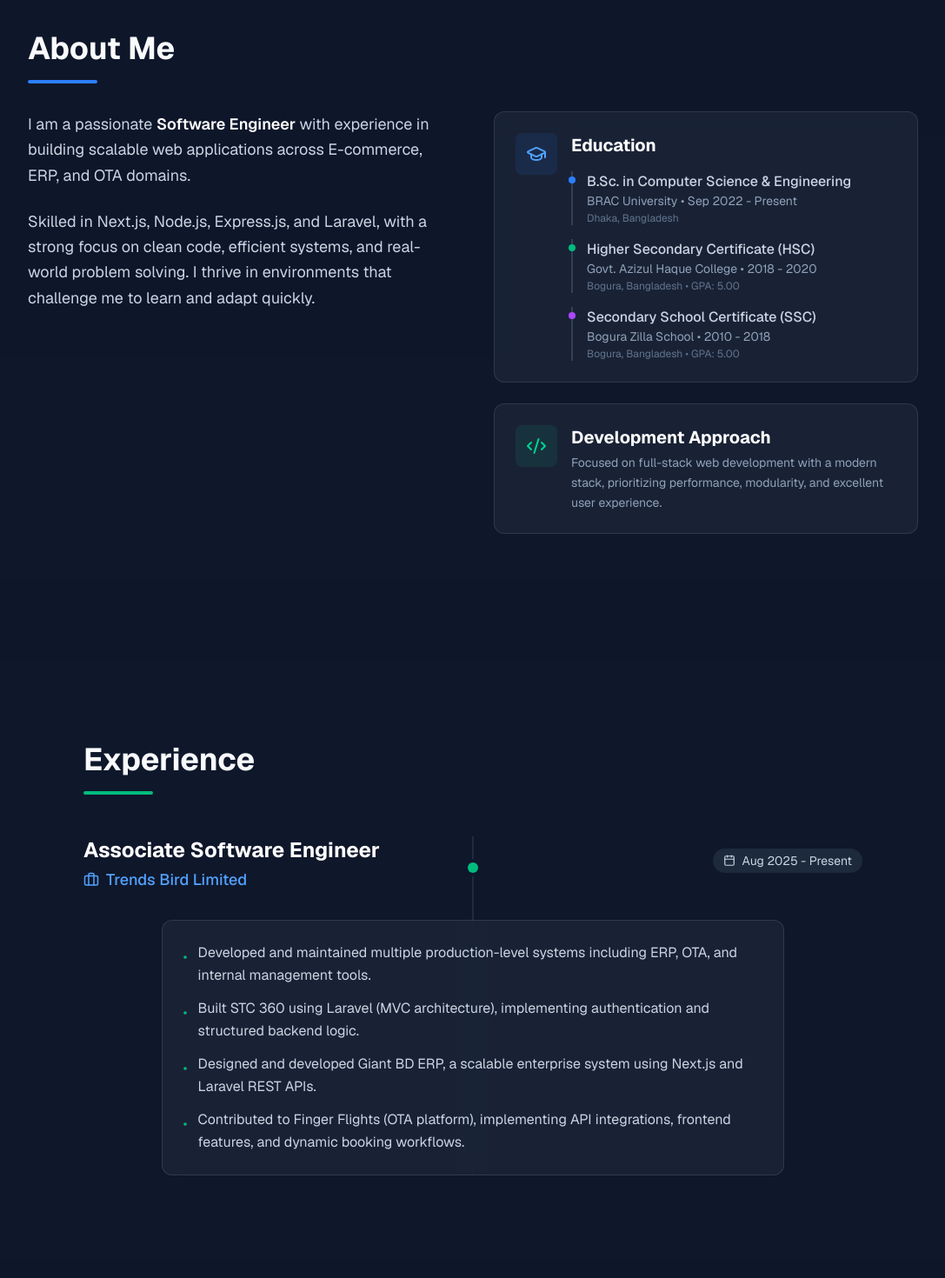
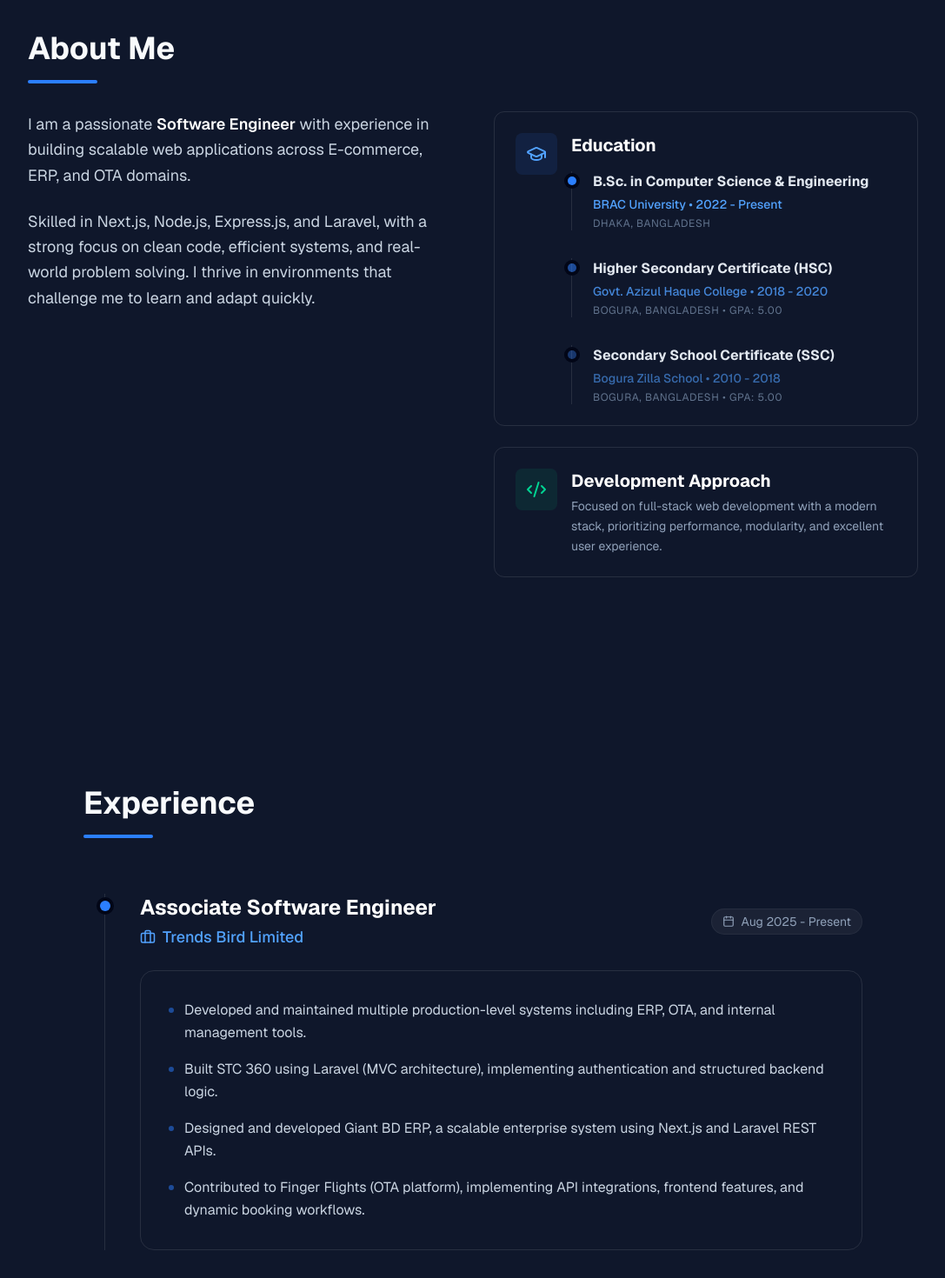
Before and after one commit to ridwanul-basit/My-Portfolio, a Next.js app: page / in a window 1280 px wide. Shown: the part 860-2330 px from the top of the page at 87% size, without its empty margins (96-1183 px from the left). Built offline with nearby package versions, Linux system fonts and the light colour scheme.

Commit message:
add(layout)

```diff
--- a/src/app/globals.css
+++ b/src/app/globals.css
@@ -7,17 +7,8 @@
 
 @layer base {
   :root {
-    --background: #0f172a; /* Slate 900 */
-    --foreground: #f8fafc; /* Slate 50 */
-
-    --primary: #3b82f6; /* Blue 500 */
-    --primary-foreground: #ffffff;
-
-    --card: #1e293b; /* Slate 800 */
-    --card-foreground: #f8fafc;
-
-    --border: #334155; /* Slate 700 */
-    --ring: #3b82f6;
+    --background: #020617;
+    --foreground: #f8fafc;
   }
 
   html {
@@ -30,6 +21,29 @@
     font-family: var(--font-sans), Arial, Helvetica, sans-serif;
     -webkit-font-smoothing: antialiased;
     -moz-osx-font-smoothing: grayscale;
+    min-height: 100vh;
+    position: relative;
+    /* Original Midnight Indigo: Dot Grid */
+    background-image: radial-gradient(rgba(255, 255, 255, 0.05) 1px, transparent 1px);
+    background-size: 32px 32px;
+  }
+
+  /* Smooth scrollbar */
+  ::-webkit-scrollbar {
+    width: 10px;
+  }
+
+  ::-webkit-scrollbar-track {
+    background: #020617;
+  }
+
+  ::-webkit-scrollbar-thumb {
+    background: #1e293b;
+    border-radius: 5px;
+  }
+
+  ::-webkit-scrollbar-thumb:hover {
+    background: #334155;
   }
 }
 
@@ -37,9 +51,45 @@
   .text-balance {
     text-wrap: balance;
   }
+
   .glass-card {
-    background: rgba(30, 41, 59, 0.7);
-    backdrop-filter: blur(12px);
+
     border: 1px solid rgba(255, 255, 255, 0.1);
+    box-shadow: none;
+    transition: all 0.4s cubic-bezier(0.4, 0, 0.2, 1);
+  }
+
+  .glass-card:hover {
+    border-color: rgba(59, 130, 246, 0.3);
+    background: rgba(255, 255, 255, 0.05);
+    transform: translateY(-4px);
+    box-shadow: 0 10px 30px -10px rgba(0, 0, 0, 0.3);
+  }
+
+  .mesh-gradient {
+    background-image:
+      radial-gradient(at 0% 0%, rgba(59, 130, 246, 0.15) 0px, transparent 50%),
+      radial-gradient(at 100% 0%, rgba(16, 185, 129, 0.15) 0px, transparent 50%),
+      radial-gradient(at 100% 100%, rgba(59, 130, 246, 0.15) 0px, transparent 50%),
+      radial-gradient(at 0% 100%, rgba(16, 185, 129, 0.15) 0px, transparent 50%);
+  }
+
+  .animate-gradient {
+    background-size: 200% 200%;
+    animation: gradient-shift 8s linear infinite;
+  }
+
+  @keyframes gradient-shift {
+    0% {
+      background-position: 0% 50%;
+    }
+
+    50% {
+      background-position: 100% 50%;
+    }
+
+    100% {
+      background-position: 0% 50%;
+    }
   }
 }
--- a/src/components/About.tsx
+++ b/src/components/About.tsx
@@ -5,7 +5,7 @@ import { GraduationCap, Code2, BrainCircuit } from "lucide-react";
 
 export default function About() {
   return (
-    <section id="about" className="py-24 px-6 md:px-12 bg-slate-900/50">
+    <section id="about" className="py-24 px-6 md:px-12">
       <div className="container mx-auto max-w-5xl">
         <div className="mb-12">
           <h2 className="text-3xl md:text-4xl font-bold mb-4">About Me</h2>
@@ -29,26 +29,26 @@ export default function About() {
                 <div className="w-full">
                   <h3 className="text-xl font-bold text-white mb-4">Education</h3>
 
-                  <div className="space-y-4">
-                    <div className="relative pl-4 border-l-2 border-slate-700">
-                      <div className="absolute w-2 h-2 bg-blue-500 rounded-full -left-[5px] top-1.5"></div>
-                      <p className="text-slate-300 font-medium">B.Sc. in Computer Science & Engineering</p>
-                      <p className="text-slate-400 text-sm">BRAC University • Sep 2022 - Present</p>
-                      <p className="text-slate-500 text-xs mt-0.5">Dhaka, Bangladesh</p>
+                  <div className="space-y-8">
+                    <div className="relative pl-6 border-l border-white/10">
+                      <div className="absolute w-2.5 h-2.5 bg-blue-500 rounded-full -left-[5.5px] top-1.5 ring-4 ring-[#020617]"></div>
+                      <p className="text-slate-200 font-bold">B.Sc. in Computer Science & Engineering</p>
+                      <p className="text-blue-400 text-sm font-medium mt-1">BRAC University • 2022 - Present</p>
+                      <p className="text-slate-500 text-xs mt-1 uppercase tracking-wider">Dhaka, Bangladesh</p>
                     </div>
 
-                    <div className="relative pl-4 border-l-2 border-slate-700">
-                      <div className="absolute w-2 h-2 bg-emerald-500 rounded-full -left-[5px] top-1.5"></div>
-                      <p className="text-slate-300 font-medium">Higher Secondary Certificate (HSC)</p>
-                      <p className="text-slate-400 text-sm">Govt. Azizul Haque College • 2018 - 2020</p>
-                      <p className="text-slate-500 text-xs mt-0.5">Bogura, Bangladesh • GPA: 5.00</p>
+                    <div className="relative pl-6 border-l border-white/10">
+                      <div className="absolute w-2.5 h-2.5 bg-blue-500/50 rounded-full -left-[5.5px] top-1.5 ring-4 ring-[#020617]"></div>
+                      <p className="text-slate-200 font-bold">Higher Secondary Certificate (HSC)</p>
+                      <p className="text-blue-400/80 text-sm font-medium mt-1">Govt. Azizul Haque College • 2018 - 2020</p>
+                      <p className="text-slate-500 text-xs mt-1 uppercase tracking-wider">Bogura, Bangladesh • GPA: 5.00</p>
                     </div>
 
-                    <div className="relative pl-4 border-l-2 border-slate-700">
-                      <div className="absolute w-2 h-2 bg-purple-500 rounded-full -left-[5px] top-1.5"></div>
-                      <p className="text-slate-300 font-medium">Secondary School Certificate (SSC)</p>
-                      <p className="text-slate-400 text-sm">Bogura Zilla School • 2010 - 2018</p>
-                      <p className="text-slate-500 text-xs mt-0.5">Bogura, Bangladesh • GPA: 5.00</p>
+                    <div className="relative pl-6 border-l border-white/10">
+                      <div className="absolute w-2.5 h-2.5 bg-blue-500/30 rounded-full -left-[5.5px] top-1.5 ring-4 ring-[#020617]"></div>
+                      <p className="text-slate-200 font-bold">Secondary School Certificate (SSC)</p>
+                      <p className="text-blue-400/60 text-sm font-medium mt-1">Bogura Zilla School • 2010 - 2018</p>
+                      <p className="text-slate-500 text-xs mt-1 uppercase tracking-wider">Bogura, Bangladesh • GPA: 5.00</p>
                     </div>
                   </div>
                 </div>
--- a/src/components/Experience.tsx
+++ b/src/components/Experience.tsx
@@ -22,23 +22,21 @@ export default function Experience() {
   return (
     <section id="experience" className="py-24 px-6 md:px-12 relative">
       <div className="container mx-auto max-w-4xl">
+        <div className="mb-16">
+          <h2 className="text-3xl md:text-4xl font-bold mb-4">Experience</h2>
+          <div className="w-20 h-1 bg-blue-500 rounded-full"></div>
+        </div>
+
+        <div className="relative border-l border-white/10 ml-4 md:ml-6 space-y-16">
+          {experiences.map((exp, index) => (
+            <div key={index} className="relative pl-10">
+              {/* Timeline Dot */}
+              <div className="absolute left-[-6px] top-2 w-3 h-3 rounded-full bg-blue-500 ring-4 ring-[#020617] z-20"></div>
+
+              <div className="flex flex-col md:flex-row md:items-center justify-between gap-4 mb-6">
                 <div>
-          <h2 className="text-3xl md:text-4xl font-bold mb-4">Experience</h2>
-          <div className="w-20 h-1 bg-emerald-500 rounded-full mb-12"></div>
-
-          <div className="space-y-12">
-            {experiences.map((exp, index) => (
-              <div key={index} className="relative pl-8 md:pl-0">
-                {/* Desktop layout line */}
-                <div className="hidden md:block absolute left-[50%] top-0 bottom-0 w-px bg-slate-700 transform -translate-x-1/2"></div>
-
-                {/* Mobile layout line */}
-                <div className="md:hidden absolute left-0 top-0 bottom-0 w-px bg-slate-700"></div>
-
-                <div className="md:flex items-center justify-between w-full">
-                  <div className="md:w-[45%] text-left mb-4 md:mb-0">
                   <h3 className="text-2xl font-bold text-white mb-1">{exp.role}</h3>
-                    <div className="text-blue-400 font-medium text-lg flex items-center gap-2 mb-2">
+                  <div className="text-blue-400 font-medium text-lg flex items-center gap-2">
                     <Briefcase size={18} />
                     <a href="https://trendsbird.com/" target="_blank" rel="noreferrer" className="hover:text-blue-300 hover:underline transition-all">
                       {exp.company}
@@ -46,21 +44,17 @@ export default function Experience() {
                   </div>
                 </div>
 
-                  <div className="absolute left-[-4px] md:left-[50%] md:-translate-x-1/2 w-3 h-3 rounded-full bg-emerald-500 ring-4 ring-slate-900 mt-1.5 md:mt-0"></div>
-
-                  <div className="md:w-[45%] text-left md:text-right">
-                    <div className="inline-flex items-center gap-2 px-3 py-1 rounded-full bg-slate-800 text-slate-300 text-sm mb-4">
+                <div className="inline-flex items-center gap-2 px-3 py-1 rounded-full bg-white/5 text-slate-400 text-sm h-fit border border-white/5">
                   <Calendar size={14} /> {exp.period}
                 </div>
               </div>
-                </div>
 
-                <div className="glass-card mt-6 p-6 rounded-xl md:w-[80%] md:mx-auto relative z-10 hover:border-blue-500/30 transition-colors">
-                  <ul className="space-y-3">
+              <div className="glass-card p-8 rounded-2xl relative z-10 hover:border-blue-500/30 transition-all">
+                <ul className="space-y-4">
                   {exp.achievements.map((item, i) => (
-                      <li key={i} className="flex items-start gap-3 text-slate-300">
-                        <span className="text-emerald-500 mt-1.5">•</span>
-                        <span className="leading-relaxed">{item}</span>
+                    <li key={i} className="flex gap-3 text-slate-300 leading-relaxed">
+                      <span className="w-1.5 h-1.5 rounded-full bg-blue-500/50 mt-2.5 shrink-0"></span>
+                      {item}
                     </li>
                   ))}
                 </ul>
@@ -69,7 +63,6 @@ export default function Experience() {
           ))}
         </div>
       </div>
-      </div>
     </section>
   );
 }
--- a/src/components/Projects.tsx
+++ b/src/components/Projects.tsx
@@ -10,7 +10,7 @@ export default function Projects() {
     {
       title: "Giant BD ERP",
       description: "Enterprise Resource Planning (ERP) system designed to manage business operations efficiently. Supports scalable and modular system architecture.",
-      tech: ["Next.js", "Laravel", "REST API", "Tailwind CSS"],
+      tech: ["Next.js", "Nest JS", "REST API", "PostgreSQL"],
       image: "/projects/giant-bd.png",
       hasImage: true,
       github: "#",
@@ -19,7 +19,7 @@ export default function Projects() {
     {
       title: "Finger Flight",
       description: "Online Travel Agency (OTA) platform for managing flight bookings with a modern full-stack architecture, user authentication, and dynamic booking.",
-      tech: ["Next.js", "Node.js", "API Integration"],
+      tech: ["Next.js", "Laravel Api", "API Integration"],
       image: "/projects/OTA-1.png",
       hasImage: true,
       github: "#",
@@ -58,25 +58,25 @@ export default function Projects() {
     <section id="projects" key="projects-section" className="py-24 px-6 md:px-12">
       <div className="container mx-auto max-w-6xl">
         <div className="mb-12">
-          <h2 className="text-3xl md:text-4xl font-bold mb-4">Featured Projects</h2>
-          <div className="w-20 h-1 bg-emerald-500 rounded-full mb-8"></div>
+          <h2 className="text-3xl md:text-4xl font-bold mb-4 text-white">Featured Projects</h2>
+          <div className="w-20 h-1 bg-emerald-600 rounded-full mb-8"></div>
         </div>
 
         <div className="grid md:grid-cols-2 lg:grid-cols-3 gap-8">
           {projects.map((project, idx) => (
             <div
               key={project.title}
-              className="glass-card rounded-xl overflow-hidden flex flex-col group border border-slate-800 hover:border-slate-600 transition-all"
+              className="glass-card rounded-xl overflow-hidden flex flex-col group transition-all"
             >
-              <div className="w-full overflow-hidden border-b border-slate-700/50">
+              <div className="w-full overflow-hidden border-b border-white/5">
                 {project.hasImage ? (
                   <div className="relative w-full">
                     <Image src={project.image} alt={project.title} width={800} height={500} className="w-full h-auto object-cover group-hover:scale-105 transition-transform duration-500" />
                   </div>
                 ) : (
                   <div className="aspect-video w-full relative">
-                    <div className="absolute inset-0 bg-gradient-to-br from-slate-700 to-slate-800 opacity-50 z-10" />
-                    <span className="text-slate-500 font-medium z-20 absolute inset-0 flex items-center justify-center">Add Project Screenshot</span>
+                    <div className="absolute inset-0 bg-slate-50 opacity-50 z-10" />
+                    <span className="text-slate-400 font-medium z-20 absolute inset-0 flex items-center justify-center">Add Project Screenshot</span>
                   </div>
                 )}
               </div>
@@ -85,19 +85,19 @@ export default function Projects() {
                 <h3 className="text-xl font-bold text-white mb-3 group-hover:text-blue-400 transition-colors">
                   {project.title}
                 </h3>
-                <p className="text-slate-400 text-sm mb-6 flex-grow leading-relaxed">
+                <p className="text-slate-600 text-sm mb-6 flex-grow leading-relaxed">
                   {project.description}
                 </p>
 
                 <div className="flex flex-wrap gap-2 mb-6">
                   {project.tech.map((t, i) => (
-                    <span key={i} className="text-xs font-medium text-emerald-400 bg-emerald-400/10 px-2 py-1 rounded">
+                    <span key={i} className="text-xs font-medium text-emerald-600 bg-emerald-50 px-2 py-1 rounded border border-emerald-100">
                       {t}
                     </span>
                   ))}
                 </div>
 
-                <div className="flex gap-4 pt-4 border-t border-slate-700/50">
+                <div className="flex gap-4 pt-4 border-t border-white/5">
                   <a href={project.github} target="_blank" rel="noreferrer" className="text-slate-400 hover:text-white transition-colors flex items-center gap-1.5 text-sm font-medium">
                     <FaGithub size={16} /> Code
                   </a>
--- a/src/components/Skills.tsx
+++ b/src/components/Skills.tsx
@@ -53,7 +53,7 @@ export default function Skills() {
   };
 
   return (
-    <section id="skills" className="py-24 px-6 md:px-12 bg-slate-900/50">
+    <section id="skills" className="py-24 px-6 md:px-12">
       <div className="container mx-auto max-w-5xl">
         <div className="mb-12">
           <h2 className="text-3xl md:text-4xl font-bold mb-4">Skills & Expertise</h2>
@@ -74,7 +74,7 @@ export default function Skills() {
               className="glass-card p-6 rounded-xl hover:-translate-y-2 transition-transform duration-300"
             >
               <div className="flex items-center gap-3 mb-6">
-                <div className="p-3 bg-slate-800 rounded-lg">
+                <div className="p-3 bg-white/5 rounded-lg">
                   {category.icon}
                 </div>
                 <h3 className="text-xl font-bold text-white">{category.title}</h3>
```
Also changed, not shown: src/components/Contact.tsx (+9 -9 lines), src/components/Hero.tsx (line endings or trailing spaces). Lines whose indentation alone changed are shown as unchanged.
